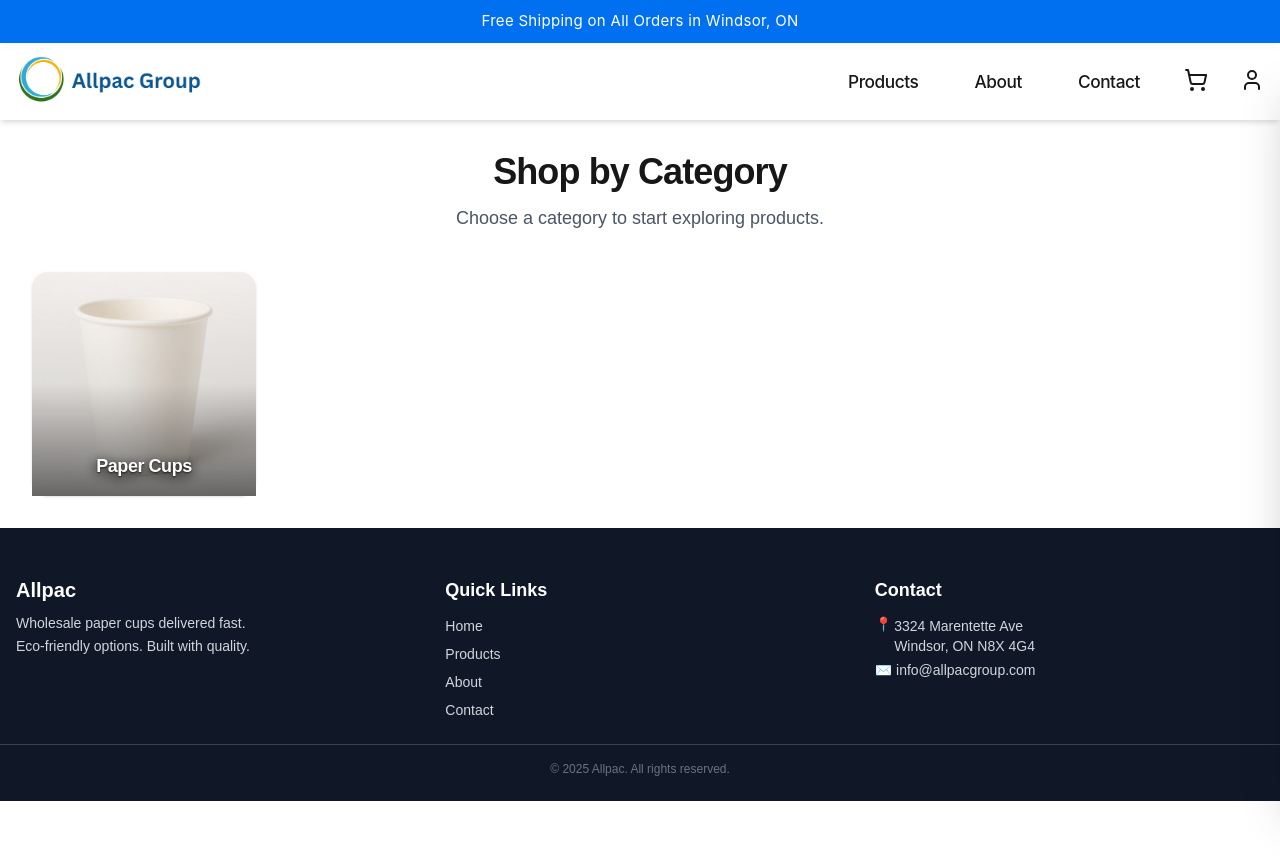
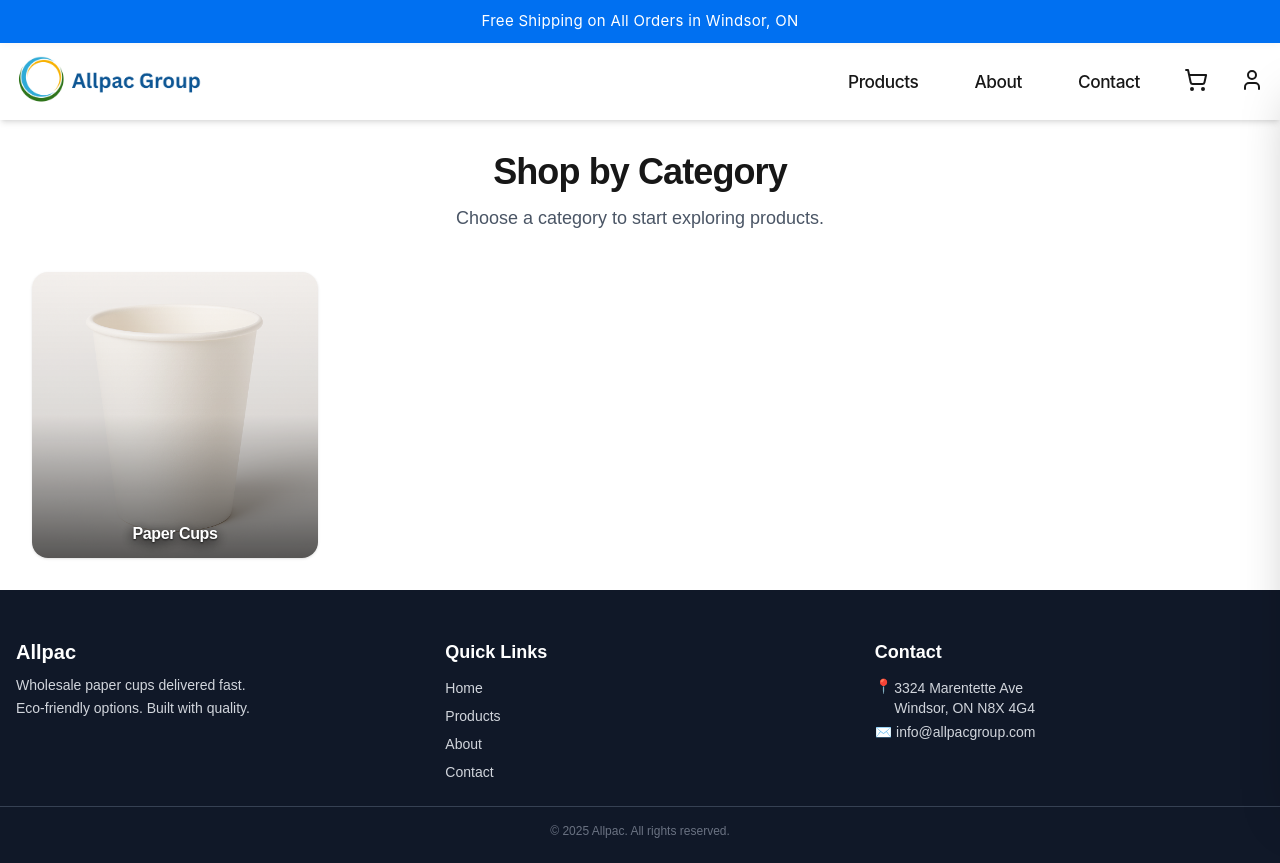
Before and after one commit to Emadedin1/allpacstore, a Next.js app: page /products in a window 1280 px wide. Before the commit the page ends 801 px from the top, so only its background shows below. Built offline with nearby package versions, Linux system fonts and the light colour scheme.

Commit message:
Update page.jsx

```diff
--- a/src/app/products/page.jsx
+++ b/src/app/products/page.jsx
@@ -4,16 +4,14 @@ import Link from "next/link";
 import Image from "next/image";
 
 export default function ProductsCategoriesPage() {
-  // Single category (extend this array as you add more)
   const categories = [
     {
       slug: "cups",
       title: "Paper Cups",
       image: "/cups/12oz.png",
     },
+    // Add more categories here as needed
   ];
-
-  const cardMin = 205;
 
   return (
     <main className="max-w-7xl mx-auto p-6 md:p-8 space-y-10">
@@ -25,14 +23,8 @@ export default function ProductsCategoriesPage() {
         </p>
       </header>
 
-      {/* Category Grid */}
-      <section
-        className="grid gap-5 sm:gap-6"
-        style={{
-          gridTemplateColumns: "repeat(auto-fill, minmax(var(--card-min), 1fr))",
-          ["--card-min"]: `${cardMin}px`,
-        }}
-      >
+      {/* Category Grid: 2 columns on mobile, 4 on large screens */}
+      <section className="grid grid-cols-2 lg:grid-cols-4 gap-4 sm:gap-6">
         {categories.map((cat) => (
           <Link
             key={cat.slug}
@@ -42,19 +34,18 @@ export default function ProductsCategoriesPage() {
               group bg-white rounded-2xl shadow-sm hover:shadow-md transition
               flex flex-col cursor-pointer focus:outline-none
               focus-visible:ring-2 focus-visible:ring-black/10
-              w-full
+              overflow-hidden        /* ensures bottom corners show rounded */
             "
           >
-            {/* Image well */}
-            <div className="relative w-full aspect-square bg-gray-50 rounded-t-2xl overflow-hidden">
+            {/* Full card is just the image well with overlay + text */}
+            <div className="relative w-full aspect-square bg-gray-50">
               <Image
                 src={cat.image}
                 alt={cat.title}
                 fill
                 priority
                 quality={100}
-                // You can bump the last fixed size value if the card appears larger on desktop
-                sizes="(max-width:640px) 50vw, (max-width:1024px) 33vw, 260px"
+                sizes="(max-width:640px) 50vw, (max-width:1024px) 25vw, 250px"
                 className="
                   object-cover
                   transition-transform duration-500
@@ -62,22 +53,21 @@ export default function ProductsCategoriesPage() {
                   will-change-transform
                 "
               />
-              {/* Gradient overlay for text legibility */}
+              {/* Gradient for text legibility */}
               <div
                 className="
                   pointer-events-none absolute inset-0
                   bg-gradient-to-t from-black/65 via-black/10 to-transparent
-                  opacity-90
                 "
               />
-              {/* Bottom anchored title with stronger shadow / glow */}
-              <div className="absolute inset-x-0 bottom-0 p-3 sm:p-4 flex justify-center">
+              {/* Title */}
+              <div className="absolute inset-x-0 bottom-0 p-2.5 sm:p-3 flex justify-center">
                 <span
                   className="
-                    text-white text-base sm:text-lg font-semibold tracking-tight
+                    text-white text-sm sm:text-base font-semibold tracking-tight
                     drop-shadow-[0_2px_6px_rgba(0,0,0,0.55)]
                     [text-shadow:0_1px_2px_rgba(0,0,0,0.7),0_4px_14px_rgba(0,0,0,0.4)]
-                    select-none
+                    text-center select-none
                   "
                 >
                   {cat.title}
```
